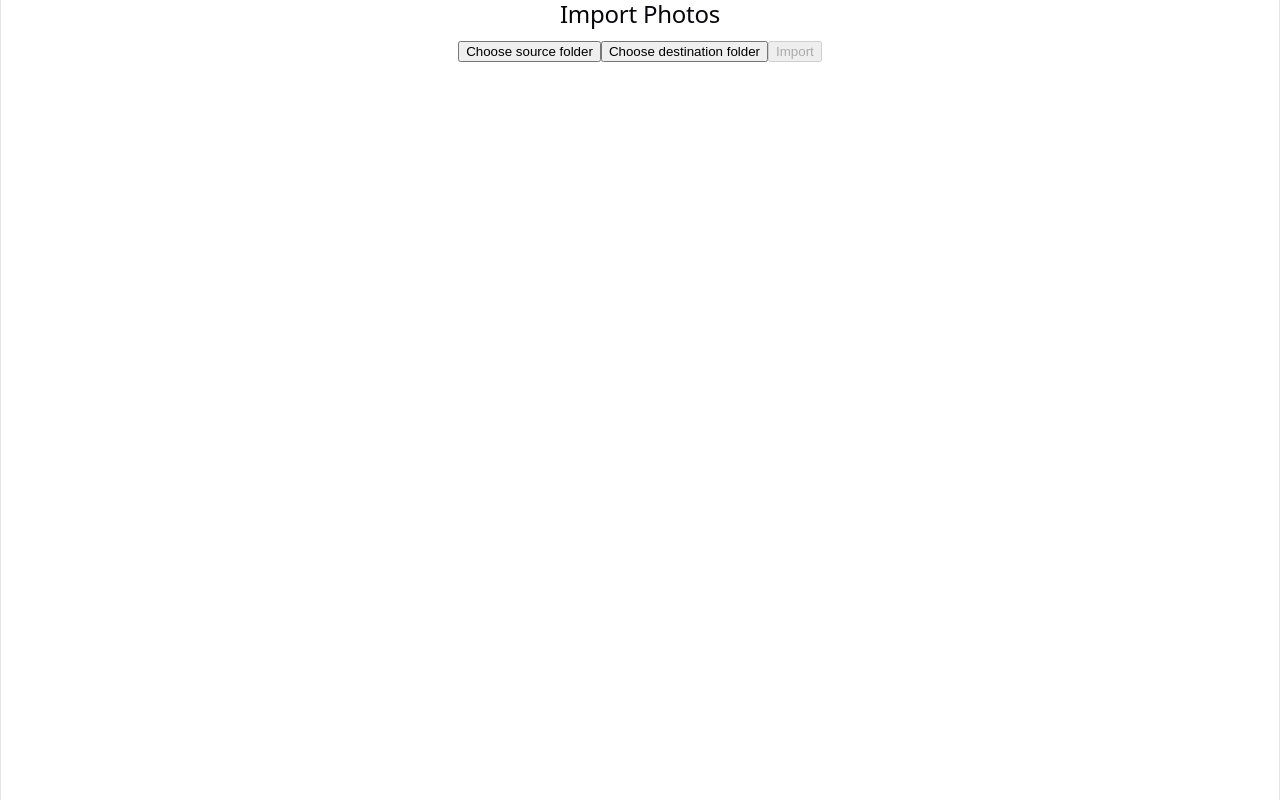
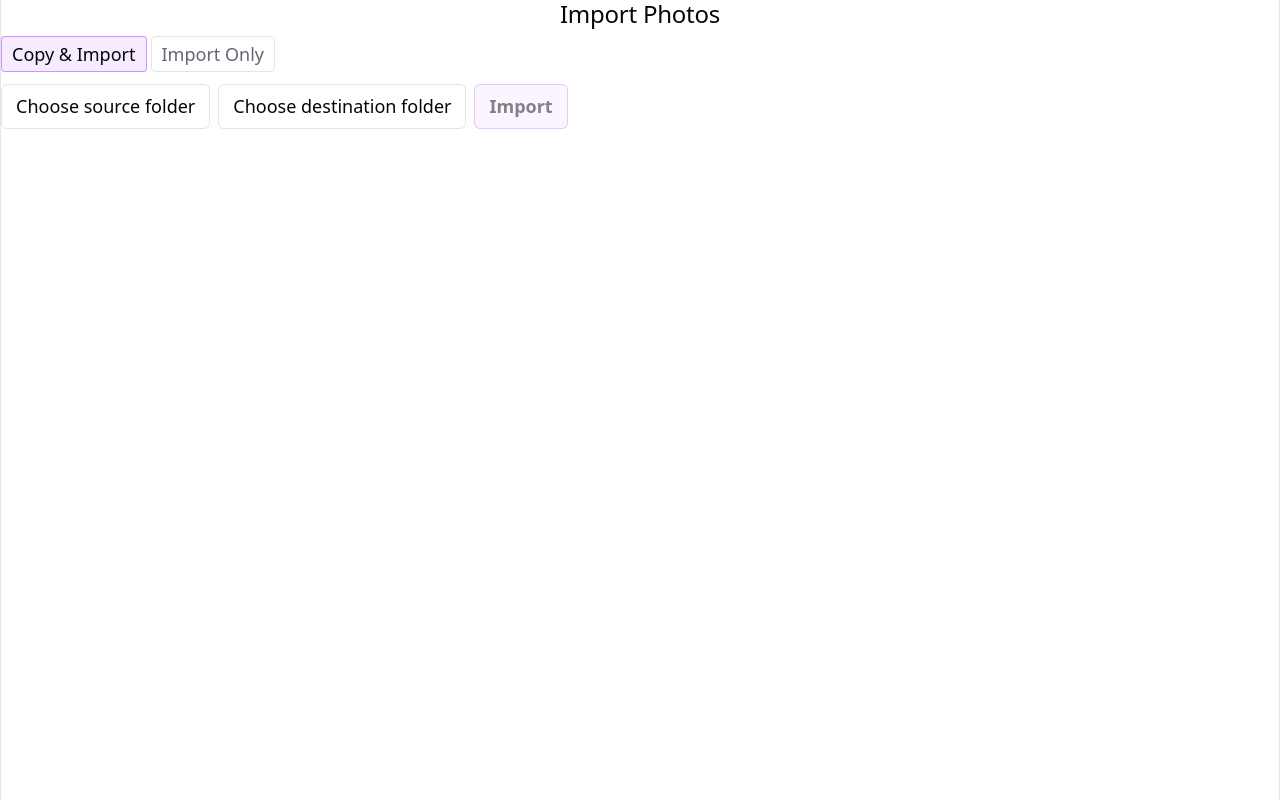
Before and after one commit to HNarendranath/hual, a React (Vite) app in the folder ui/: page / in a window 1280 px wide. Built offline with nearby package versions, Linux system fonts and the light colour scheme.

Commit message:
feat: frontend import options

```diff
--- a/ui/src/components/ImportDialog.tsx
+++ b/ui/src/components/ImportDialog.tsx
@@ -1,12 +1,15 @@
 import { useState } from "react";
-import { pickDir, importPhotos } from '../lib/ipc';
+import { importPhotos } from '../lib/ipc';
 import { useImportProgress } from '../hooks/useImportProgress';
 
 interface Props {
     onImportComplete: (destDir: string) => void;
 }
 
+type ImportMode = 'copyAndImport' | 'importOnly';
+
 export function ImportDialog({ onImportComplete }: Props) {
+    const [mode, setMode] = useState<ImportMode>('copyAndImport');
     const [source, setSource] = useState<string | null>(null);
     const [dest, setDest] = useState<string | null>(null);
     const [importing, setImporting] = useState(false);
@@ -25,13 +28,16 @@ export function ImportDialog({ onImportComplete }: Props) {
         if (dir) setDest(dir);
     }
 
+    const canImport = source !== null && (mode === 'importOnly' || dest !== null);
+
     const handleImport = async () => {
-        if (!source || !dest) return;
+        if (!source || !canImport) return;
         setImporting(true);
         setError(null);
         try {
-            await importPhotos(source, dest);
-            onImportComplete(dest);
+            const destArg = mode === 'copyAndImport' ? dest : null;
+            await importPhotos(source, destArg);
+            onImportComplete(mode === 'copyAndImport' ? dest! : source);
         } catch (e) {
             setError(String(e));
         } finally {
@@ -42,15 +48,35 @@ export function ImportDialog({ onImportComplete }: Props) {
     return (
         <div className="import-dialog">
             <h2>Import Photos</h2>
+            <div className="import-mode-toggle">
+                <button
+                    className={mode === 'copyAndImport' ? 'active' : ''}
+                    onClick={() => setMode('copyAndImport')}
+                    disabled={importing}
+                >
+                    Copy & Import
+                </button>
+                <button
+                    className={mode === 'importOnly' ? 'active' : ''}
+                    onClick={() => setMode('importOnly')}
+                    disabled={importing}
+                >
+                    Import Only
+                </button>
+            </div>
+            <div className="import-actions">
                 <button onClick={handlePickSource} disabled={importing}>
                     {source ?? 'Choose source folder'}
                 </button>
+                {mode === 'copyAndImport' && (
                     <button onClick={handlePickDest} disabled={importing}>
                         {dest ?? 'Choose destination folder'}
                     </button>
-            <button onClick={handleImport} disabled={!source || !dest || importing}>
+                )}
+                <button className="primary" onClick={handleImport} disabled={!canImport || importing}>
                     {importing ? 'Importing...' : 'Import'}
                 </button>
+            </div>
             {importing && (
                 <div className="import-progress">
                     <div className="progress-bar" />
--- a/ui/src/lib/ipc.ts
+++ b/ui/src/lib/ipc.ts
@@ -50,6 +50,6 @@ export async function getFullThumbnail(path: string): Promise<Uint8Array<ArrayBu
     return new Uint8Array(bytes);
 }
 
-export async function importPhotos(src: string, dest: string): Promise<void> {
+export async function importPhotos(src: string, dest: string | null): Promise<void> {
     await invoke<void>('import_photos', { src, dest });
 }
--- a/ui/src/styles/import-dialog.css
+++ b/ui/src/styles/import-dialog.css
@@ -10,7 +10,7 @@
     overflow: hidden;
 }
 
-.import-progress-bar-indeterminate::after {
+.progress-bar::after {
     content: '';
     position: absolute;
     inset: 0;
@@ -18,6 +18,60 @@
     background: var(--accent);
     border-radius: 2px;
     animation: import-progress-slide 1.2s ease-in-out infinite;
+}
+
+.import-actions {
+    display: flex;
+    gap: 8px;
+    margin-top: 12px;
+    flex-wrap: wrap;
+}
+
+.import-actions button {
+    padding: 8px 14px;
+    border: 1px solid var(--border);
+    border-radius: 6px;
+    background: var(--bg);
+    color: var(--text-h);
+    font: inherit;
+    cursor: pointer;
+}
+
+.import-actions button:hover:not(:disabled) {
+    border-color: var(--accent-border);
+}
+
+.import-actions button:disabled {
+    opacity: 0.5;
+    cursor: not-allowed;
+}
+
+.import-actions button.primary {
+    background: var(--accent-bg);
+    border-color: var(--accent-border);
+    font-weight: 600;
+}
+
+
+.import-mode-toggle {
+    display: flex;
+    gap: 4px;
+    margin-bottom: 8px;
+}
+
+.import-mode-toggle button {
+    padding: 4px 10px;
+    border: 1px solid var(--border);
+    border-radius: 4px;
+    background: var(--bg);
+    color: var(--text);
+    font: inherit;
+}
+
+.import-mode-toggle button.active {
+    background: var(--accent-bg);
+    border-color: var(--accent-border);
+    color: var(--text-h);
 }
 
 @keyframes import-progress-slide {
```
Also changed, not shown: 1 other file (tests, documents, lock files or other folders). Lines whose indentation alone changed are shown as unchanged.
